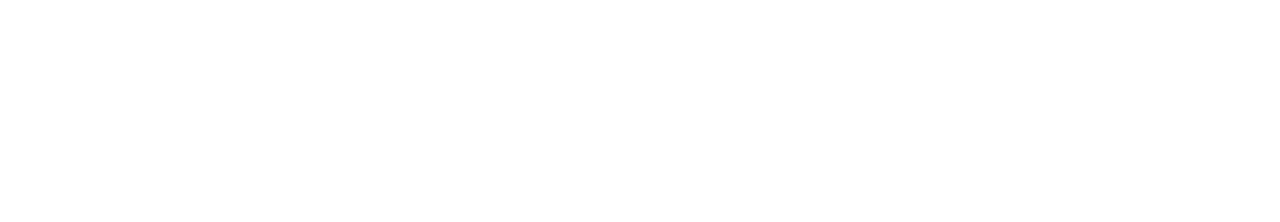
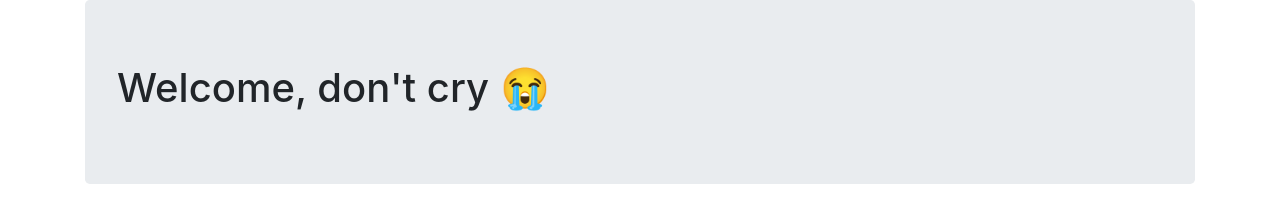
Before and after one commit to MarkTechson/new-project-example, a plain HTML site: page index.html in a window 1280 px wide. Drawn offline with nearby package versions, Linux system fonts and the light colour scheme.

Commit message:
Fixing #3 In Github

```diff
--- a/index.html
+++ b/index.html
@@ -6,9 +6,20 @@
     <meta name="viewport" content="width=device-width, initial-scale=1.0">
     <meta http-equiv="X-UA-Compatible" content="ie=edge">
     <title>Document</title>
+    <link rel="stylesheet" href="https://stackpath.bootstrapcdn.com/bootstrap/4.1.3/css/bootstrap.min.css" integrity="sha384-MCw98/SFnGE8fJT3GXwEOngsV7Zt27NXFoaoApmYm81iuXoPkFOJwJ8ERdknLPMO"
+        crossorigin="anonymous">
 </head>
 
 <body>
+    <div class="container">
+        <div class="row">
+            <div class="col-md-12">
+                <div class="jumbotron">
+                    <h1>Welcome, don't cry 😭</h1>
+                </div>
+            </div>
+        </div>
+    </div>
     <script src="./app.js"></script>
 </body>
 
```
